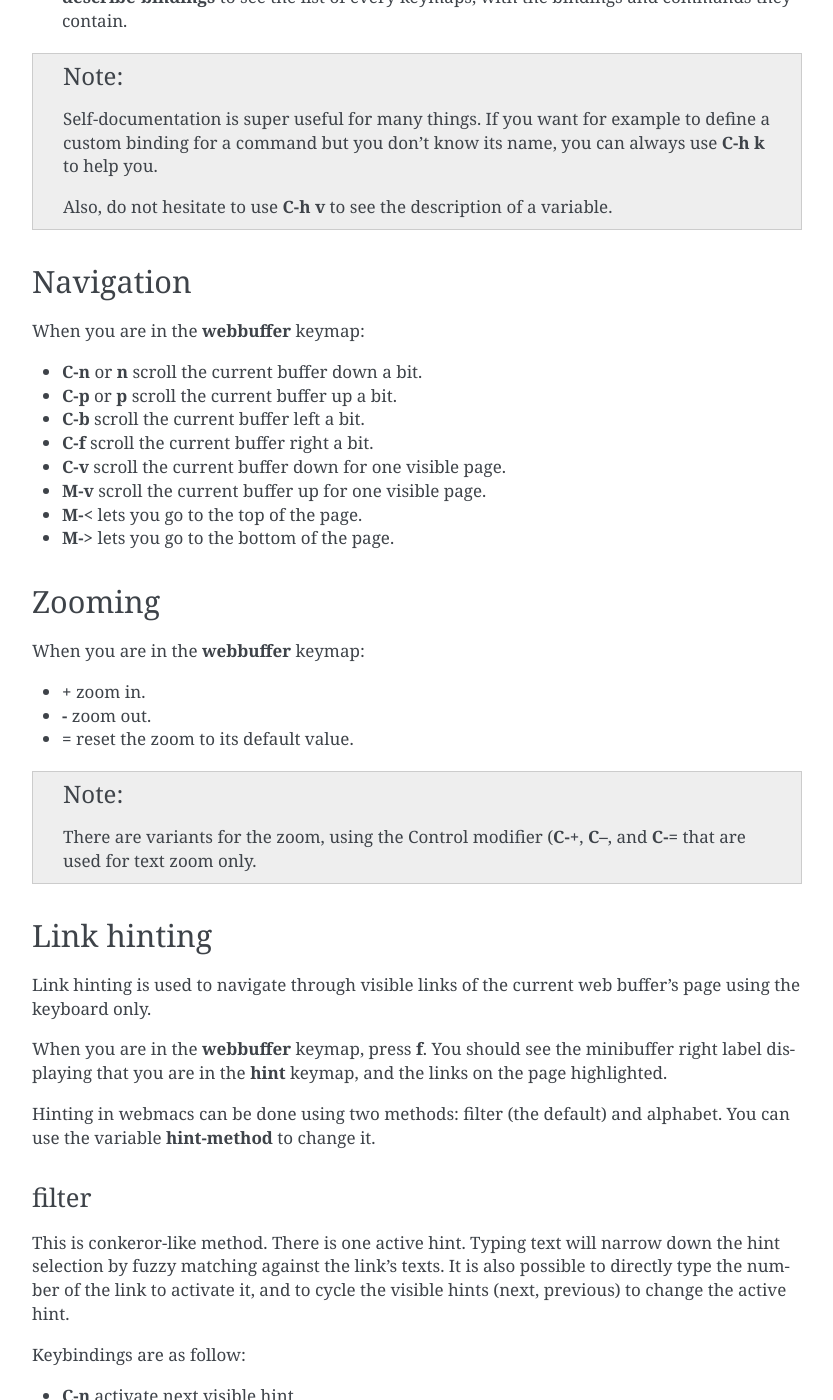
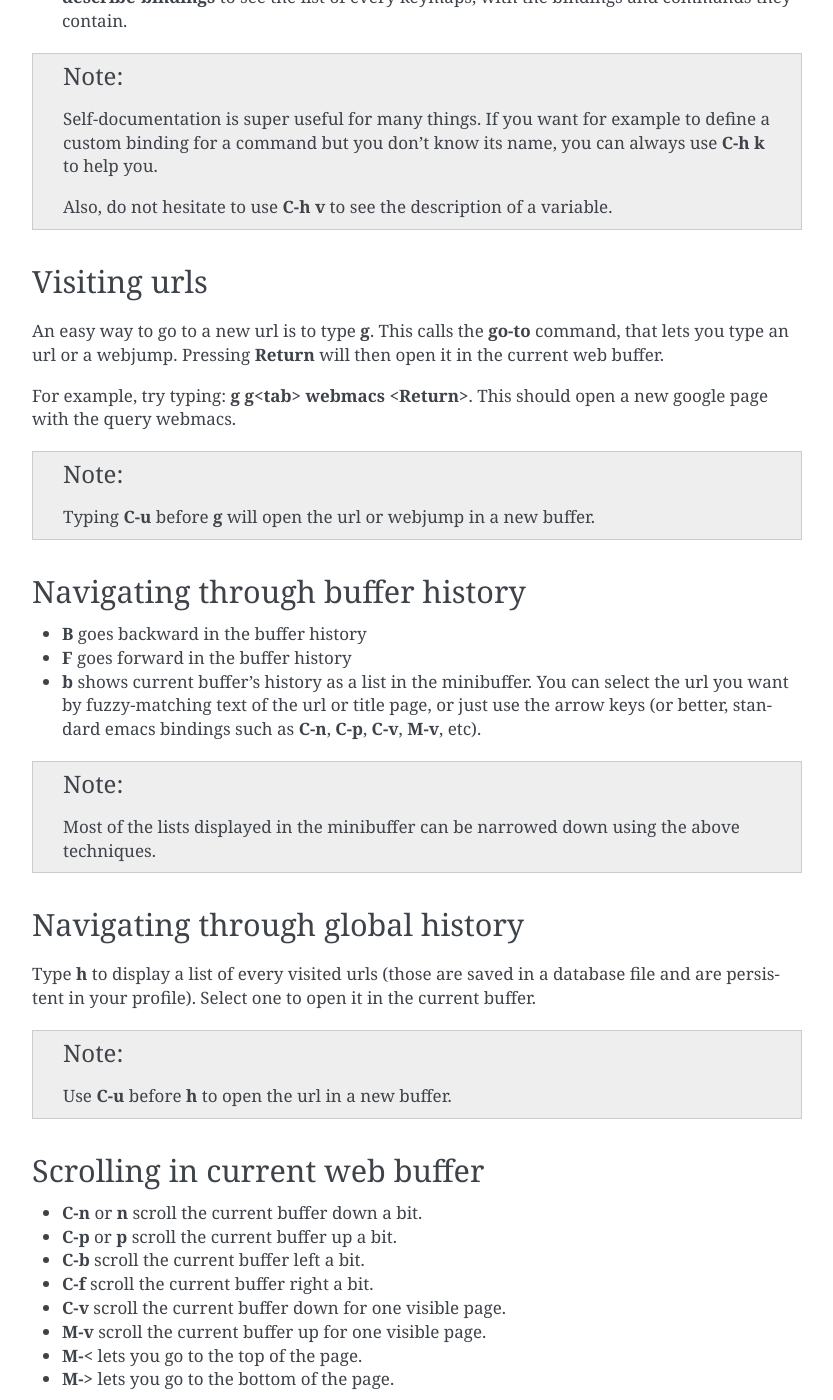
Before and after one commit to parkouss/webmacs, a Sphinx documentation site: the page built from docs/basic_usage.rst, in a window 1280 px wide and 1400 px high, scrolled down 939 px. Shown: the whole window, without its empty margins (333-1166 px from the left). Built offline with Sphinx 7.4.7, drawn with Linux system fonts in a browser that asks for light colours; pages that are not in the unit, such as notebooks, are missing from menus; some of the changed text lies outside the part shown.

Commit message:
[doc] add documentation for visiting urls and navigating in history

```diff
--- a/docs/basic_usage.rst
+++ b/docs/basic_usage.rst
@@ -55,12 +55,54 @@ following commands:
   variable.
 
 
-Navigation
-**********
-
 .. current-keymap:: webbuffer
 
-When you are in the :keymap:`webbuffer` keymap:
+
+Visiting urls
+*************
+
+An easy way to go to a new url is to type :key:`g`. This calls the :cmd:`go-to`
+command, that lets you type an url or a webjump. Pressing **Return** will
+then open it in the current web buffer.
+
+For example, try typing: **g g<tab> webmacs <Return>**. This should open a new
+google page with the query webmacs.
+
+.. note::
+
+  Typing **C-u** before :key:`g` will open the url or webjump in a new buffer.
+
+
+Navigating through buffer history
+*********************************
+
+- :key:`B` goes backward in the buffer history
+- :key:`F` goes forward in the buffer history
+- :key:`b` shows current buffer's history as a list in the minibuffer. You can
+  select the url you want by fuzzy-matching text of the url or title page, or
+  just use the arrow keys (or better, standard emacs bindings such as **C-n**,
+  **C-p**, **C-v**, **M-v**, etc).
+
+.. note::
+
+  Most of the lists displayed in the minibuffer can be narrowed down using the
+  above techniques.
+
+
+Navigating through global history
+*********************************
+
+Type :key:`h` to display a list of every visited urls (those are saved in a
+database file and are persistent in your profile). Select one to open it in the
+current buffer.
+
+.. note::
+
+  Use **C-u** before :key:`h` to open the url in a new buffer.
+
+
+Scrolling in current web buffer
+*******************************
 
 - :key:`C-n` or :key:`n` scroll the current buffer down a bit.
 - :key:`C-p` or :key:`p` scroll the current buffer up a bit.
@@ -75,8 +117,6 @@ When you are in the :keymap:`webbuffer` keymap:
 
 Zooming
 *******
-
-When you are in the :keymap:`webbuffer` keymap:
 
 - :key:`+` zoom in.
 - :key:`-` zoom out.
@@ -94,9 +134,8 @@ Link hinting
 Link hinting is used to navigate through visible links of the current web
 buffer's page using the keyboard only.
 
-When you are in the :keymap:`webbuffer` keymap, press :key:`f`. You should see
-the minibuffer right label displaying that you are in the :keymap:`hint` keymap,
-and the links on the page highlighted.
+Press :key:`f`. You should see the minibuffer right label displaying that you
+are in the :keymap:`hint` keymap, and the links on the page highlighted.
 
 .. current-keymap:: hint
 
```
